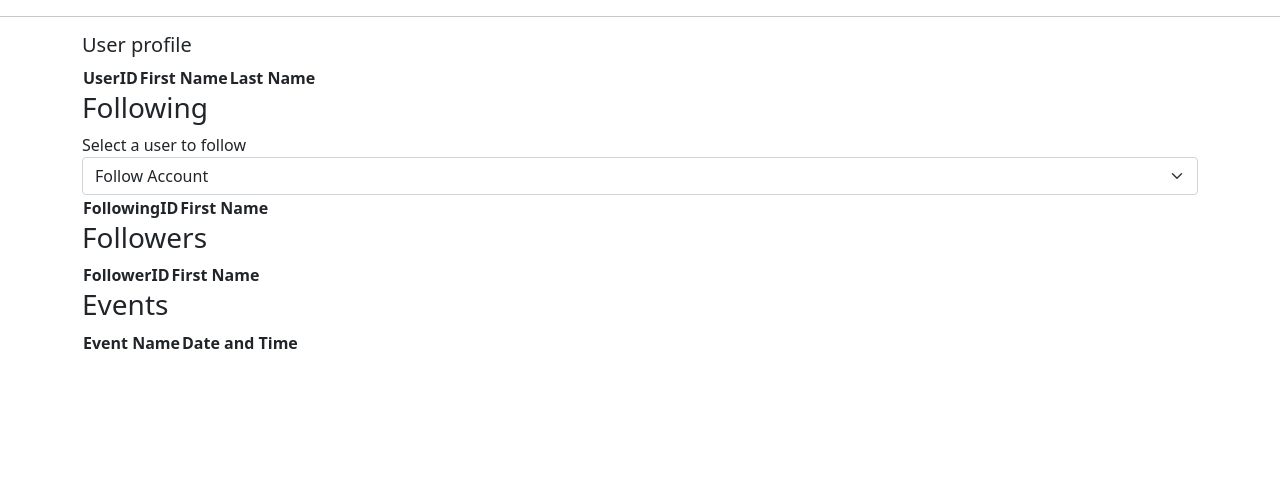
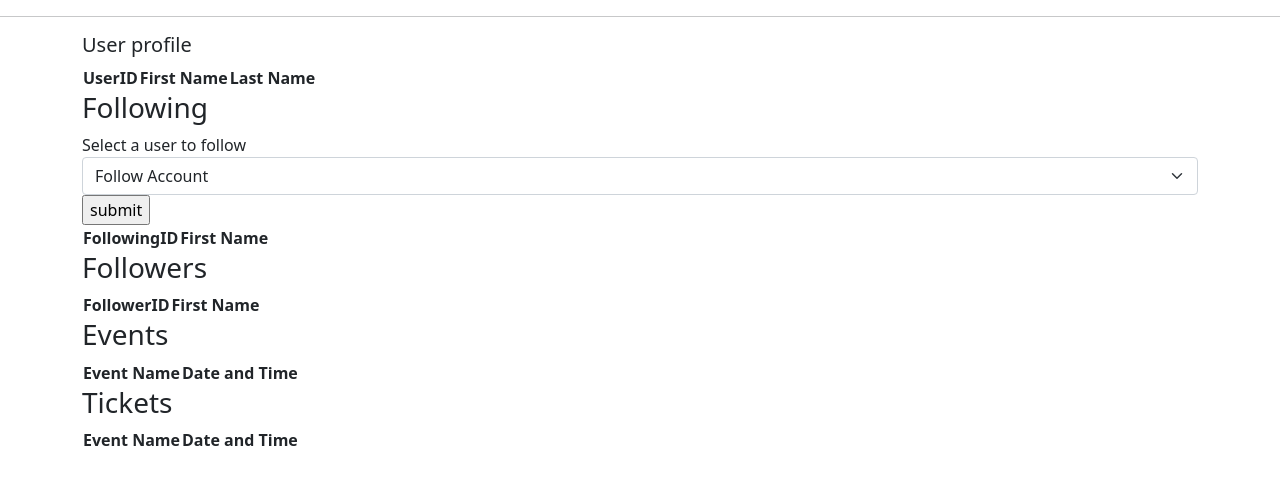
Before and after one commit to gallegon/placeholders_cs340_project, a Node server app: page /users/profile/1 in a window 1280 px wide. Shown: the part 108-593 px from the top of the page. Run offline with Node 20, Linux system fonts and the light colour scheme; data comes from the database, SQL or seed files in the repository; tables that the repository leaves empty hold one stand-in row (values such as "Sample post"); data that the repository does not hold is empty; some libraries are stand-ins or nearby versions.

Commit message:
finished followers, following and tickets on profile page

```diff
--- a/routes/events.js
+++ b/routes/events.js
@@ -218,6 +218,7 @@
     });
     sql = "UPDATE Events SET numberAttending = numberAttending + 1;";
     sql = mysql.pool.query(sql);
+    res.redirect('../');
 });
 
 
--- a/routes/users.js
+++ b/routes/users.js
@@ -30,6 +30,20 @@
   });
 }
 
+// get user following
+function getUserFollowing(res, mysql, context, complete, id){
+  let query1 = "SELECT userID, firstName FROM Users u INNER JOIN Users_Users uu ON u.userID=uu.followedUser WHERE uu.followedBY=" + id + ";";
+  //let query1 = "SELECT userID, firstName, lastName FROM Users;";
+  mysql.pool.query(query1, function(error, results){
+    if(error){
+      res.write(JSON.stringify(error));
+      res.end();
+    }
+    context.following = results;
+    complete();
+  });
+}
+
 // displays a user's followers from Users_Users table
 function getUserFollowers(res, mysql, context, complete, id){
   let query1 = "SELECT userID, firstName FROM Users u INNER JOIN Users_Users uu ON u.userID=uu.followedBy WHERE uu.followedUser=" + id + ";";
@@ -53,6 +67,18 @@
     context.userEvents = results;
     complete();
   });
+}
+
+function getUserTicketEvents(res, mysql, context, complete, id){
+  let query1 = "SELECT eventName, dateTime FROM Events u INNER JOIN Tickets uu ON u.eventID=uu.eventID WHERE uu.ownerID=" + id + ";";
+  mysql.pool.query(query1, function(error, results){
+    if(error){
+      res.write(JSON.stringify(error));
+      res.end();
+    }
+    context.userTickets = results;
+    complete();
+  })
 }
 
 
@@ -108,10 +134,14 @@
   getUserEvents(res, mysql, context, complete, id);
   // display all users
   getUsers(res, mysql, context, complete, id);
+  // display user following
+  getUserFollowing(res, mysql, context, complete, id);
+
+  getUserTicketEvents(res, mysql, context, complete, id);
 
   function complete() {
     callbackCount++;
-    if(callbackCount >= 4){
+    if(callbackCount >= 6){
        res.render('user-profile',context);
     }
   }
@@ -183,7 +213,7 @@
   let data = req.body;
   let id = req.params.id;
   var sql = "INSERT INTO Users_Users (followedBy, followedUser) VALUES (?, ?);";
-  var inserts = [data.followedID, id];
+  var inserts = [id, data.followedID];
   sql = mysql.pool.query(sql,inserts,function(error, results, fields){
       if(error){
           console.log(error)
@@ -194,8 +224,11 @@
           res.end();
       }
   });
-  sql = mysql.pool.query(sql);
+  res.redirect('../profile/' + id );
 });
+
+//delete a following from a user's account
+//router.delete('delete/:followingID'/)
 
 // delete a follower from a user's account
 router.delete('/delete/:followedID/:followerID', function(req, res){
--- a/views/user-profile.hbs
+++ b/views/user-profile.hbs
@@ -26,14 +26,15 @@
         <th>FollowingID</th>
         <th>First Name</th>
 
-        <form id="add-following-form" method="POST" action="/users/add-following/{{#each userInfo}}{{userID}}{{/each}}"></form>
+        <form id="add-following-form" method="POST" action="/users/add-following/{{#each userInfo}}{{userID}}{{/each}}">
             <label for="followedID">Select a user to follow</label>
-            <select class="form-select" id="userID" name="userID" required>
+            <select class="form-select" id="followedID" name="followedID" required>
                 <option value ="" selected>Follow Account</option>
                 {{#each usersInfo}}
                 <option value="{{userID}}">{{firstName}} {{lastName}}</option>
                 {{/each}}
             </select>
+            <input type="submit" value="submit">
         </form>
 
         <tbody>
@@ -41,7 +42,7 @@
             <tr>
                 <td>{{userID}}</td>
                 <td>{{firstName}}</td>
-                <td><button class="btn btn-outline-danger" onclick="return deleteFollower({{#each ../userInfo}}{{userID}}{{/each}}, {{userID}})">Delete</button></td>
+                <td><button class="btn btn-outline-danger" onclick="return deleteFollower({{userID}}, {{#each ../userInfo}}{{userID}}{{/each}})">Delete</button></td>
 
             </tr>
             {{/each}}
@@ -76,9 +77,23 @@
             <td>{{eventName}}</td>
             <td>{{dateTime}}</td>
             {{!--TODO: add AJAX request/route to delete or update an event to the onclick--}}
-            <td><button class="btn btn-outline-danger" onclick="">Delete</button></td>
-            <td><button class="btn btn-outline-secondary" onclick="">Update</button></td>
         </tr>
         {{/each}}
     </tbody>
 </table>
+<h3>Tickets</h3>
+<table>
+    <thead>
+        <th>Event Name</th>
+        <th>Date and Time</th>
+    </thead>
+    <tbody>
+        {{#each userTickets}}
+        <tr>
+            <td>{{eventName}}</td>
+            <td>{{dateTime}}</td>
+            {{!--TODO: add AJAX request/route to delete or update an event to the onclick--}}
+        </tr>
+        {{/each}}
+    </tbody>
+</table>
```
